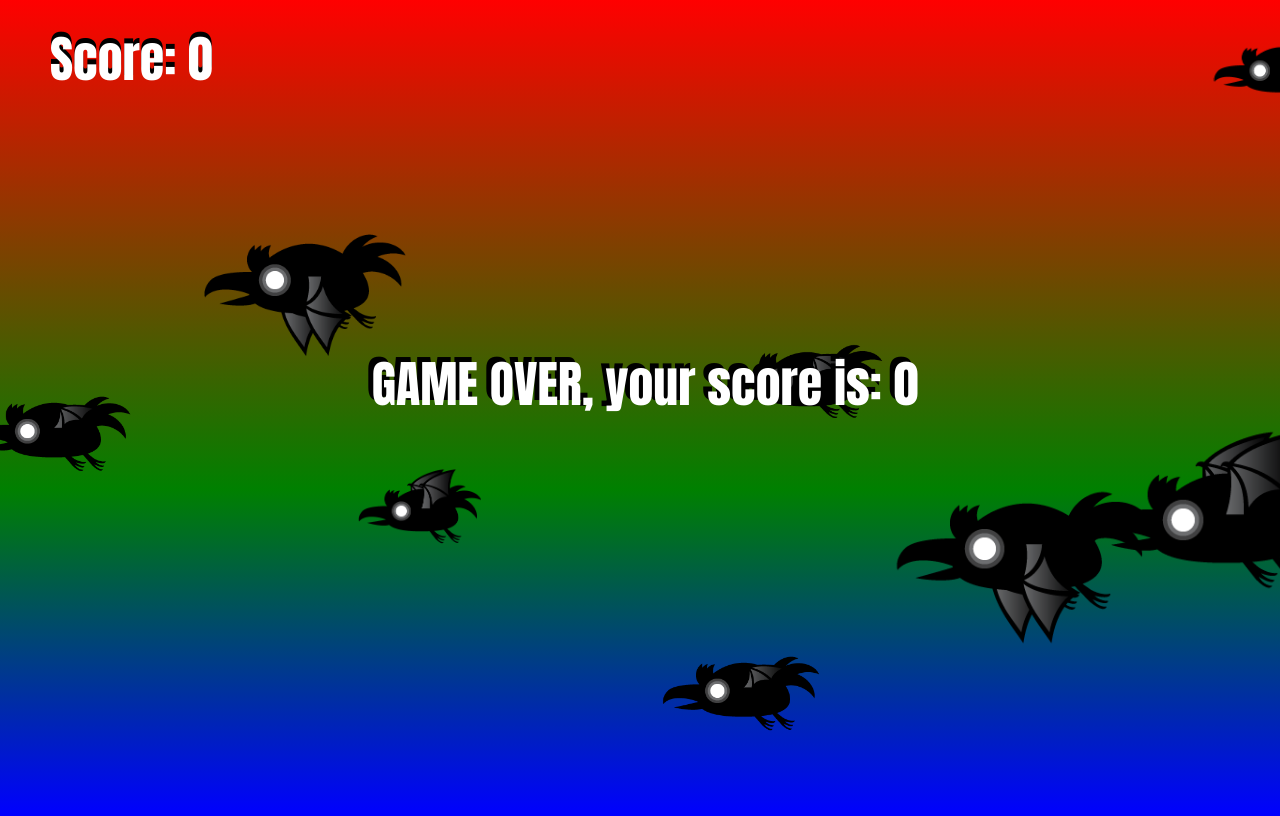
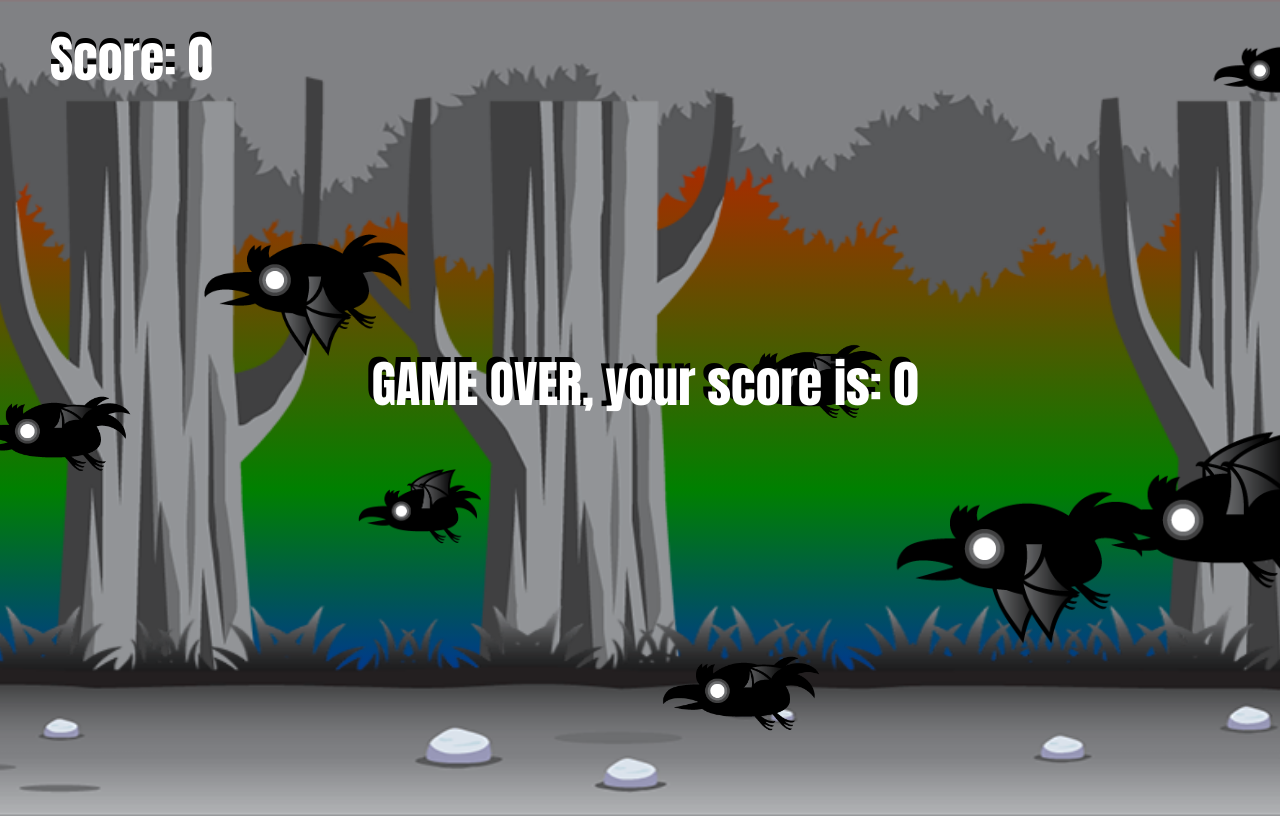
Before and after one commit to VladFominov/shoot-game, a plain HTML site: page index.html in a window 1280 px wide. Drawn offline with Linux system fonts and the light colour scheme; the site is published under a folder, as on GitHub Pages, so addresses that start at the root find nothing.

Commit message:
bg-omg fixed

```diff
--- a/styles.css
+++ b/styles.css
@@ -1,5 +1,5 @@
 body {
-    background-image: url("/assets/ground.png"), url("/assets/tr.png"),url("/assets/top.png"), linear-gradient(0deg, blue, green 40%, red);
+    background-image: url("./assets/ground.png"), url("./assets/tr.png"),url("./assets/top.png"), linear-gradient(0deg, blue, green 40%, red);
     background-repeat: no-repeat;
     background-position: bottom;
     background-size: cover;
```
